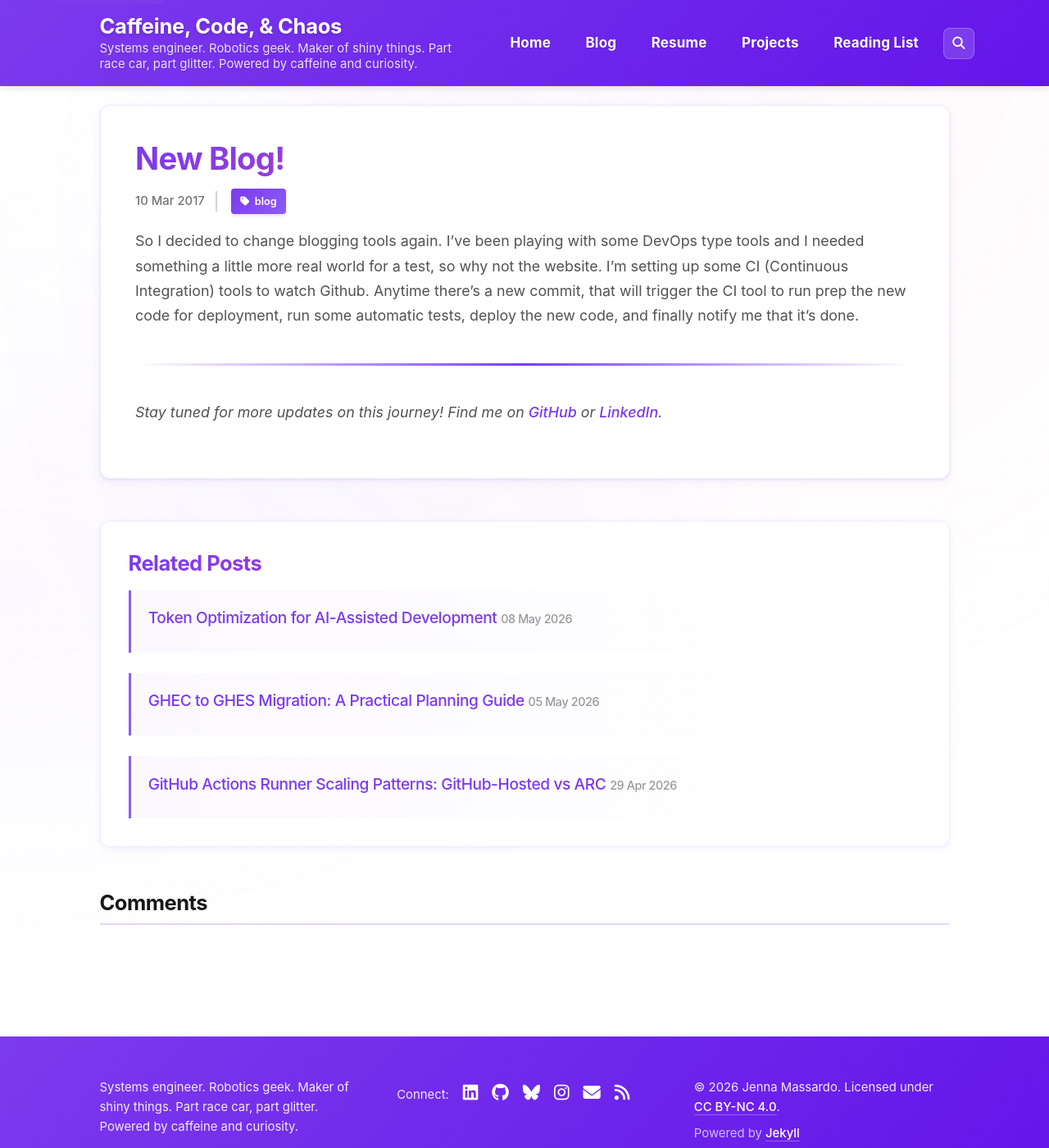
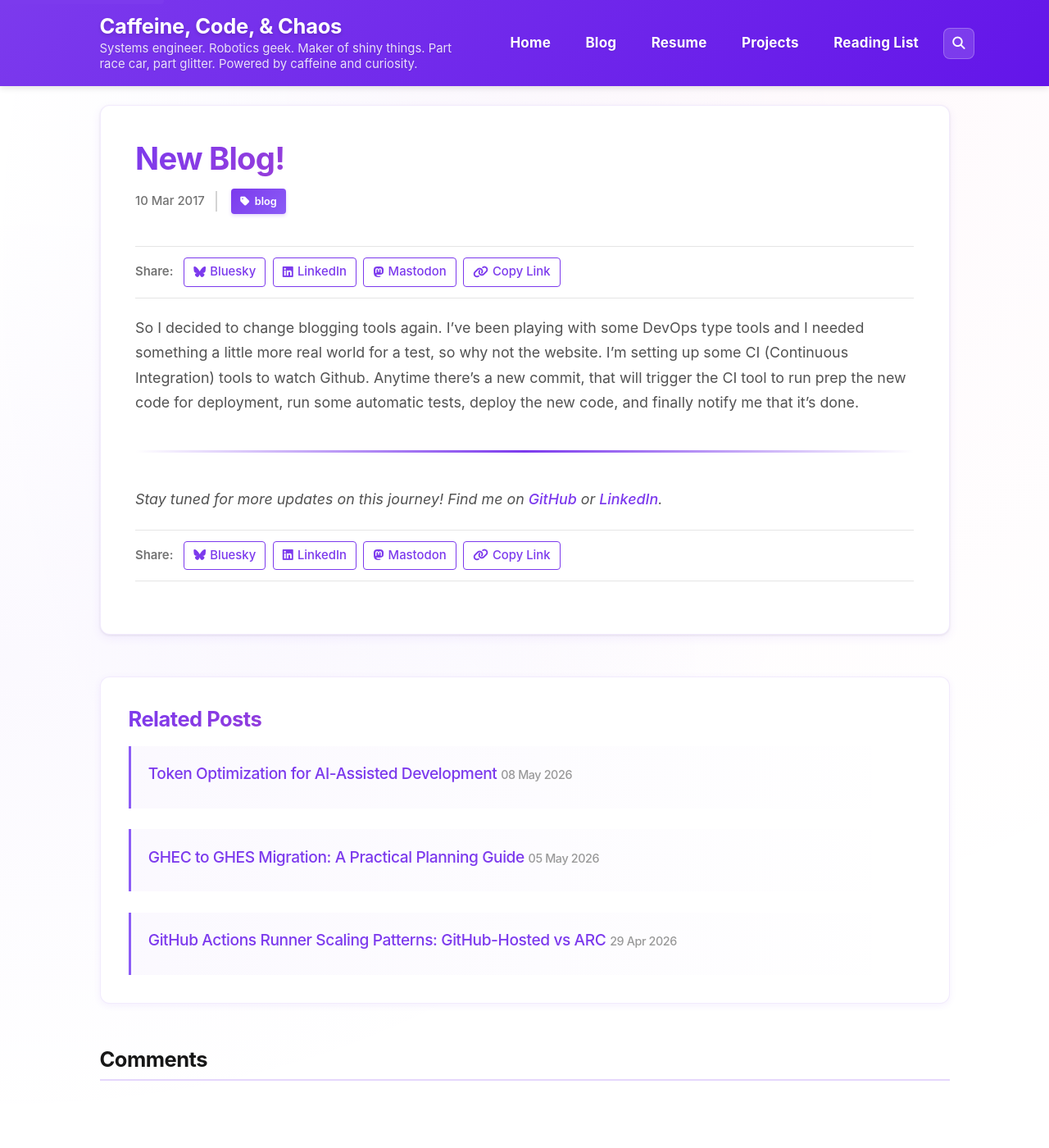
Before and after one commit to jmassardo/jmassardo.github.io, a Jekyll site: the page built from _posts/2017-03-09-new-blog.md, in a window 1280 px wide and 1400 px high. Shown: the whole window at 82% size. Built offline with Jekyll 4.4.1, drawn with Linux system fonts in a browser that asks for light colours; nearby versions of some CDN libraries; comment, search, counter and statistics services are not loaded.

Commit message:
Add comprehensive SEO improvements
- Add jekyll-seo-tag and jekyll-sitemap plugins (meta descriptions, OG
  tags, Twitter cards, canonical URLs, sitemap.xml all handled)
- Fix url/baseurl in _config.yml so canonical URLs resolve to dxrf.com
- Replace HTML-contaminated site description with clean prose
- Add twitter username, feed posts_limit: 20, and defaults for OG image
- Remove duplicate custom <title> block from head.html (gem owns it now)
- Create robots.txt advertising sitemap location
- Add Schema.org BlogPosting JSON-LD to post layout for rich results
- Add social share buttons (Bluesky, LinkedIn, Mastodon, copy link)
  above and below article content in post layout
- Add share button SCSS styles using existing design system variables
- Increase atom.xml feed limit from 5 to 20

Co-Authored-By: Claude Sonnet 4.6 <noreply@anthropic.com>

```diff
--- a/Gemfile
+++ b/Gemfile
@@ -25,5 +25,7 @@ gem "webrick", ">= 1.7.0"
 
 # If you have any plugins, put them here!
 group :jekyll_plugins do
-   gem "jekyll-feed"
+  gem "jekyll-feed"
+  gem "jekyll-seo-tag"
+  gem "jekyll-sitemap"
 end
--- a/_config.yml
+++ b/_config.yml
@@ -1,15 +1,20 @@
 # Site Info
 title: "Caffeine, Code, & Chaos"
 tagline: 'Systems engineer. Robotics geek. Maker of shiny things. Part race car, part glitter.</br> Powered by caffeine and curiosity.'
-description: 'A Jekyll theme adapted from <a href="http://lanyon.getpoole.com/" target="_blank">Lanyon</a>.'
-#baseurl: "/"
-#url: http://www.dxrf.com
+description: "Systems engineer, robotics geek, and maker of shiny things. Notes on DevOps, hardware, and whatever else catches my attention."
+baseurl: ""
+url: https://dxrf.com
 logo: '/public/logo.png'
+
+twitter:
+  username: jmassardo
 
 # Site configurations
 plugins:
   - jekyll-paginate
   - jekyll-feed
+  - jekyll-seo-tag
+  - jekyll-sitemap
 
 # Collections
 collections:
@@ -31,6 +36,18 @@ permalink: pretty
 
 version: 2.0.0
 exclude: [vendor]
+
+# RSS feed
+feed:
+  posts_limit: 20
+
+# Default OG image for social sharing (per-post image: frontmatter overrides this)
+defaults:
+  - scope:
+      path: ""
+      type: "posts"
+    values:
+      image: /public/img/og-default.png
 
 # About/contact
 author:
--- a/_includes/head.html
+++ b/_includes/head.html
@@ -5,14 +5,6 @@
 
   <!-- Enable responsiveness on mobile devices-->
   <meta name="viewport" content="width=device-width, initial-scale=1.0, maximum-scale=1">
-
-  <title>
-    {% if page.title == "Home" %}
-      {{ site.title }} &middot; {{ site.tagline }}
-    {% else %}
-      {{ page.title }} &middot; {{ site.title }}
-    {% endif %}
-  </title>
 
   <!-- CSS -->
   <link rel="preload" href="{{ site.baseurl }}/public/css/main.css" as="style" onload="this.onload=null;this.rel='stylesheet'">
@@ -24,6 +16,8 @@
 
   <!-- RSS -->
   <link rel="alternate" type="application/rss+xml" title="RSS" href="/atom.xml">
+
+  {% seo %}
 
   {% if site.mathjax %}
   <script type="text/javascript" async src="https://cdn.mathjax.org/mathjax/latest/MathJax.js?config=TeX-AMS_SVG"> </script>
--- /dev/null
+++ b/_includes/share.html
@@ -0,0 +1,24 @@
+<div class="share-buttons">
+  <span class="share-label">Share:</span>
+  <a class="share-button share-bluesky"
+     href="https://bsky.app/intent/compose?text={{ page.title | uri_escape }}%20{{ site.url }}{{ page.url | uri_escape }}"
+     target="_blank" rel="noopener noreferrer" aria-label="Share on Bluesky">
+    <i class="fa-brands fa-bluesky" aria-hidden="true"></i> Bluesky
+  </a>
+  <a class="share-button share-linkedin"
+     href="https://www.linkedin.com/shareArticle?mini=true&url={{ site.url }}{{ page.url | uri_escape }}&title={{ page.title | uri_escape }}"
+     target="_blank" rel="noopener noreferrer" aria-label="Share on LinkedIn">
+    <i class="fa-brands fa-linkedin" aria-hidden="true"></i> LinkedIn
+  </a>
+  <a class="share-button share-mastodon"
+     href="https://mastodon.social/share?text={{ page.title | uri_escape }}%20{{ site.url }}{{ page.url | uri_escape }}"
+     target="_blank" rel="noopener noreferrer" aria-label="Share on Mastodon">
+    <i class="fa-brands fa-mastodon" aria-hidden="true"></i> Mastodon
+  </a>
+  <a class="share-button share-copy"
+     href="{{ site.url }}{{ page.url }}"
+     onclick="navigator.clipboard.writeText(this.href); this.textContent='Copied!'; setTimeout(() => this.innerHTML='<i class=\'fa fa-link\' aria-hidden=\'true\'></i> Copy Link', 1500); return false;"
+     aria-label="Copy link to clipboard">
+    <i class="fa fa-link" aria-hidden="true"></i> Copy Link
+  </a>
+</div>
--- a/_layouts/post.html
+++ b/_layouts/post.html
@@ -10,9 +10,11 @@ layout: default
     <a href="{{ site.baseurl }}{{ site.tag_page }}#{{ tag | slugify }}" class="post-tag">{{ tag }}</a>
   {% endfor %}
   {% endif %}
+  {% include share.html %}
   <article>
     {{ content }}
   </article>
+  {% include share.html %}
 </div>
 
 <div class="related">
--- a/_scss/component/_post.scss
+++ b/_scss/component/_post.scss
@@ -161,6 +161,47 @@
   }
 }
 
+// Social share buttons
+.share-buttons {
+  display: flex;
+  flex-wrap: wrap;
+  align-items: center;
+  gap: 0.5rem;
+  margin: 1.25rem 0;
+  padding: 0.75rem 0;
+  border-top: 1px solid $gray-200;
+  border-bottom: 1px solid $gray-200;
+  font-size: $text-sm;
+
+  .share-label {
+    font-weight: 600;
+    color: $text-muted;
+    margin-right: 0.25rem;
+  }
+
+  .share-button {
+    display: inline-flex;
+    align-items: center;
+    gap: 0.3rem;
+    padding: 0.25rem 0.65rem;
+    border-radius: 4px;
+    border: 1px solid currentColor;
+    text-decoration: none;
+    font-weight: 500;
+    transition: opacity 0.15s ease;
+    border-bottom: 1px solid currentColor !important;
+
+    &:hover {
+      opacity: 0.7;
+    }
+  }
+
+  .share-bluesky  { color: #0085ff; }
+  .share-linkedin { color: #0a66c2; }
+  .share-mastodon { color: #6364ff; }
+  .share-copy     { color: $text-muted; }
+}
+
 .related-posts {
   padding-left: 0;
   list-style: none;
--- a/atom.xml
+++ b/atom.xml
@@ -14,7 +14,7 @@
    <email>{{ site.author.email }}</email>
  </author>
 
- {% for post in site.posts limit: 5%}
+ {% for post in site.posts limit: 20 %}
  <entry>
    <title>{{ post.title | xml_escape }}</title>
    <link href="{{ site.url }}{{ post.url }}"/>
--- /dev/null
+++ b/robots.txt
@@ -0,0 +1,4 @@
+User-agent: *
+Allow: /
+
+Sitemap: https://dxrf.com/sitemap.xml
```
Also changed, not shown: other parts of _layouts/post.html (+31 -0 lines).
